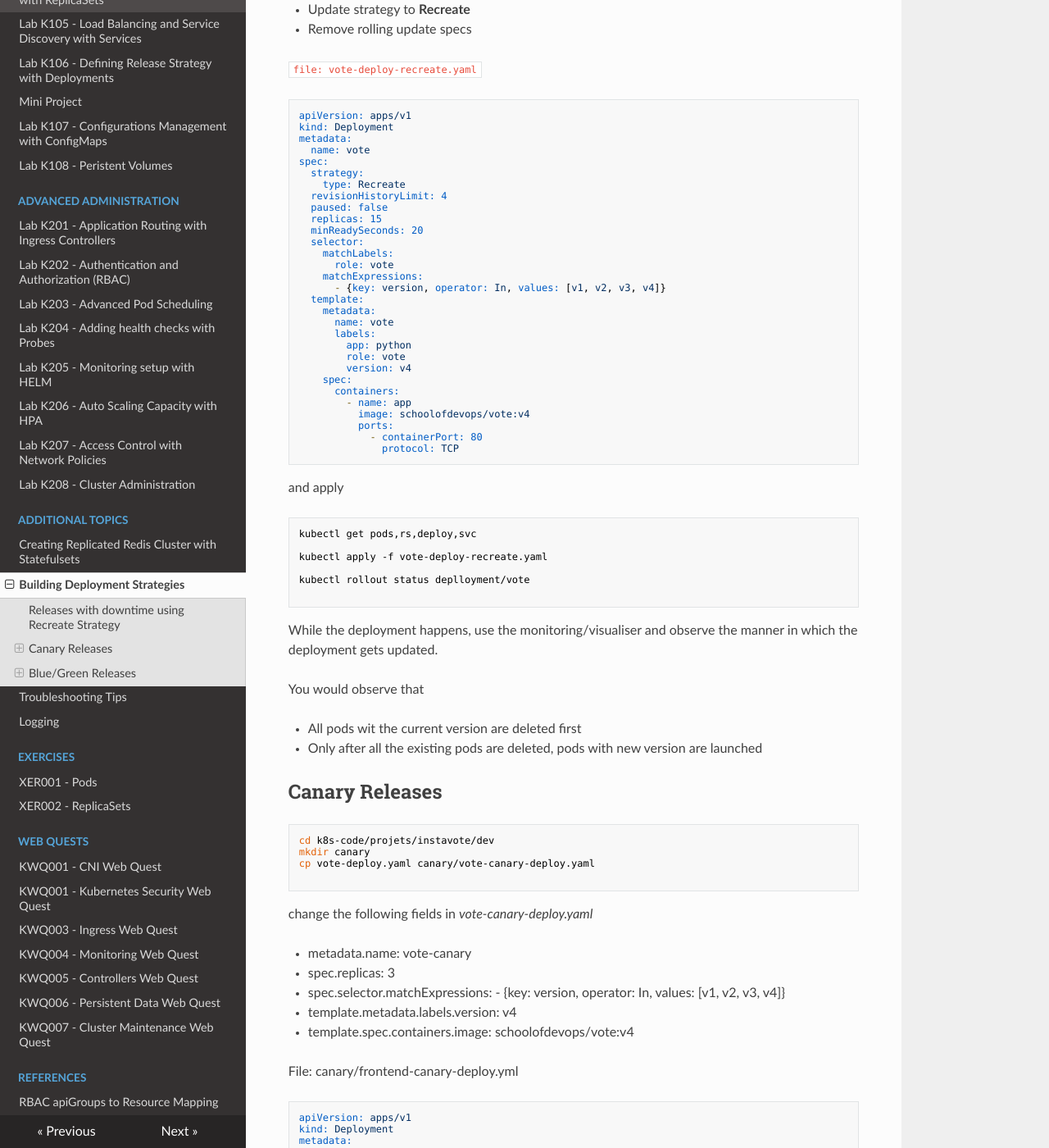
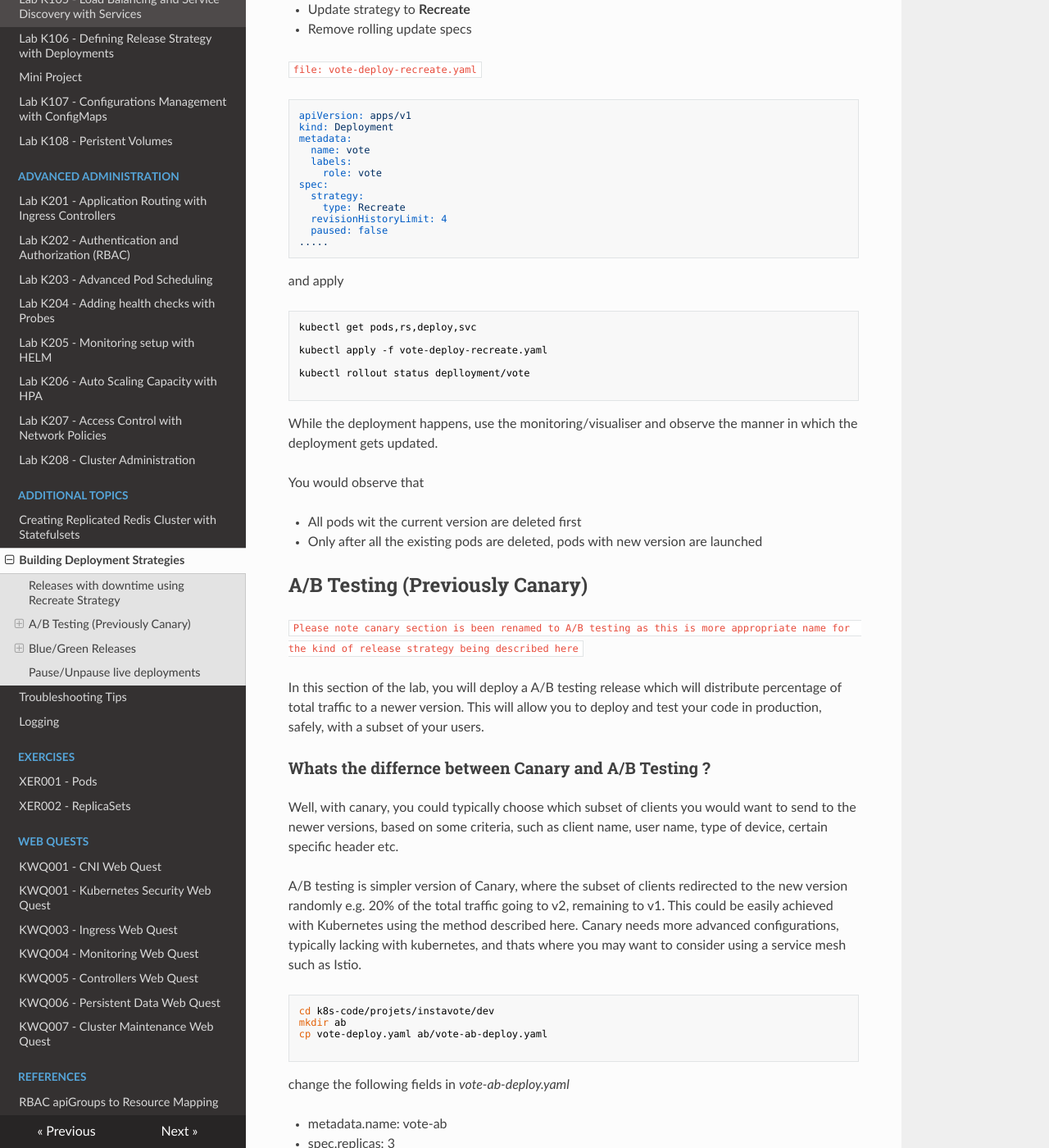
Before and after one commit to schoolofdevops/kubernetes-labguide, an MkDocs documentation site: the page built from chapters/vote-deployement_strategies.md, in a window 1280 px wide and 1400 px high, scrolled down 488 px. Shown: the whole window at 82% size. Built offline with MkDocs 1.6.1, drawn with Linux system fonts in a browser that asks for light colours; nearby versions of some CDN libraries; old or Windows-style settings are respelled for this version of MkDocs; some of the changed text lies outside the part shown.

Commit message:
updated release strategies   - rename canary to A/B Testing   - misc updates

````diff
--- a/chapters/vote-deployement_strategies.md
+++ b/chapters/vote-deployement_strategies.md
@@ -27,32 +27,14 @@
 kind: Deployment
 metadata:
   name: vote
+  labels:
+    role: vote
 spec:
   strategy:
     type: Recreate
   revisionHistoryLimit: 4
   paused: false
-  replicas: 15
-  minReadySeconds: 20
-  selector:
-    matchLabels:
-      role: vote
-    matchExpressions:
-      - {key: version, operator: In, values: [v1, v2, v3, v4]}
-  template:
-    metadata:
-      name: vote
-      labels:
-        app: python
-        role: vote
-        version: v4
-    spec:
-      containers:
-        - name: app
-          image: schoolofdevops/vote:v4
-          ports:
-            - containerPort: 80
-              protocol: TCP
+.....
 ```
 
 and apply
@@ -74,31 +56,42 @@
 
 
 
-## Canary  Releases
+## A/B Testing  (Previously Canary)
+
+`Please note canary section is been renamed to A/B testing as this is more appropriate name for  the kind of release strategy being described here`
+
+In this section of the lab, you will deploy a A/B testing release which will distribute percentage of total traffic to a newer version. This will allow you to deploy and test your code in production, safely, with a subset of your users.
+
+
+### Whats the differnce between Canary and A/B Testing ?
+
+Well, with canary, you could typically choose which subset of clients you would want to send to the newer versions, based on some criteria, such as client name, user name, type of device, certain specific header etc.
+
+A/B testing is simpler version of Canary, where the subset of clients redirected to the new version randomly e.g. 20% of the total traffic going to v2, remaining to v1.  This could be easily achieved with Kubernetes using the method described here. Canary needs more advanced configurations, typically lacking with kubernetes, and thats where you may want to consider using a service mesh such as Istio.
 
 ```
 cd k8s-code/projets/instavote/dev
-mkdir canary
-cp vote-deploy.yaml canary/vote-canary-deploy.yaml
+mkdir ab
+cp vote-deploy.yaml ab/vote-ab-deploy.yaml
 
 ```
 
-change the following fields in *vote-canary-deploy.yaml*
+change the following fields in *vote-ab-deploy.yaml*
 
-  * metadata.name: vote-canary
+  * metadata.name: vote-ab
   * spec.replicas: 3
-  * spec.selector.matchExpressions: - {key: version, operator: In, values: [v1, v2, v3, v4]}
+  * spec.selector.matchExpressions: - {key: version, operator: Exists
   * template.metadata.labels.version: v4
   * template.spec.containers.image: schoolofdevops/vote:v4
 
-File: canary/frontend-canary-deploy.yml
+File: ab/frontend-ab-deploy.yml
 
 
 ```
 apiVersion: apps/v1
 kind: Deployment
 metadata:
-  name: vote-canary
+  name: vote-ab
 spec:
   strategy:
     type: RollingUpdate
@@ -112,7 +105,7 @@
     matchLabels:
       role: vote
     matchExpressions:
-      - {key: version, operator: In, values: [v1, v2, v3, v4, v5]}
+      - {key: version, operator: Exists}
   minReadySeconds: 40
   template:
     metadata:
@@ -144,11 +137,11 @@
 
 In this example current endpoints are **15**
 
-Now create the  deployment for canary release
+Now create the  deployment for ab release
 
 ```
 
-kubectl apply -f canary/frontend-canary-deploy.yml
+kubectl apply -f ab/frontend-ab-deploy.yml
 
 ```
 
@@ -167,14 +160,14 @@
 Endpoints:                10.32.0.10:80,10.32.0.11:80,10.32.0.16:80 + 15 more...
 ```
 
-Now its **18**, which is 3 more than the previous number. Those are the pods created by the canary deployment. And the above output proves that its actually sending traffic to both versions.
+Now its **18**, which is 3 more than the previous number. Those are the pods created by the ab deployment. And the above output proves that its actually sending traffic to both versions.
 
-#### Delete Canary
+### Delete A/B Deployment
 
-Once validated, you could clean up canary release using
+Once validated, you could update the main deployment to rollout the new version 100%(procedure not given here) and  clean up ab release using
 
 ```
-kubectl delete -f canary/vote-canary-deploy.yaml
+kubectl delete -f ab/vote-ab-deploy.yaml
 ```
 
 
@@ -220,7 +213,7 @@
     matchLabels:
       role: vote
     matchExpressions:
-      - {key: version, operator: In, values: [v1, v2, v3]}
+      - {key: version, operator: Exists}
   template:
     metadata:
       name: vote
@@ -259,7 +252,7 @@
     matchLabels:
       role: vote
     matchExpressions:
-      - {key: version, operator: In, values: [v1, v2, v3, v4]}
+      - {key: version, operator: Exists}
   template:
     metadata:
       name: vote
@@ -536,7 +529,7 @@
 kubectl apply -f vote-svc.yaml
 ```
 
-### Pause/Unpause
+## Pause/Unpause live deployments
 
 When you are in the middle of a new update for your application and you found out that the application is behaving as intended. In those situations,
   1. we can pause the update,
````
